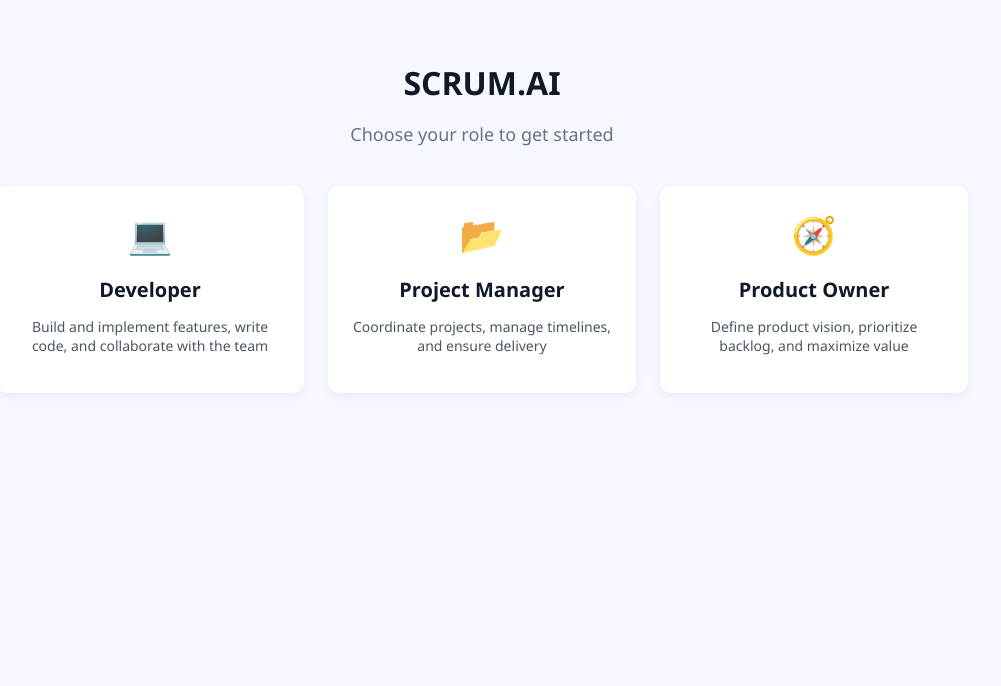
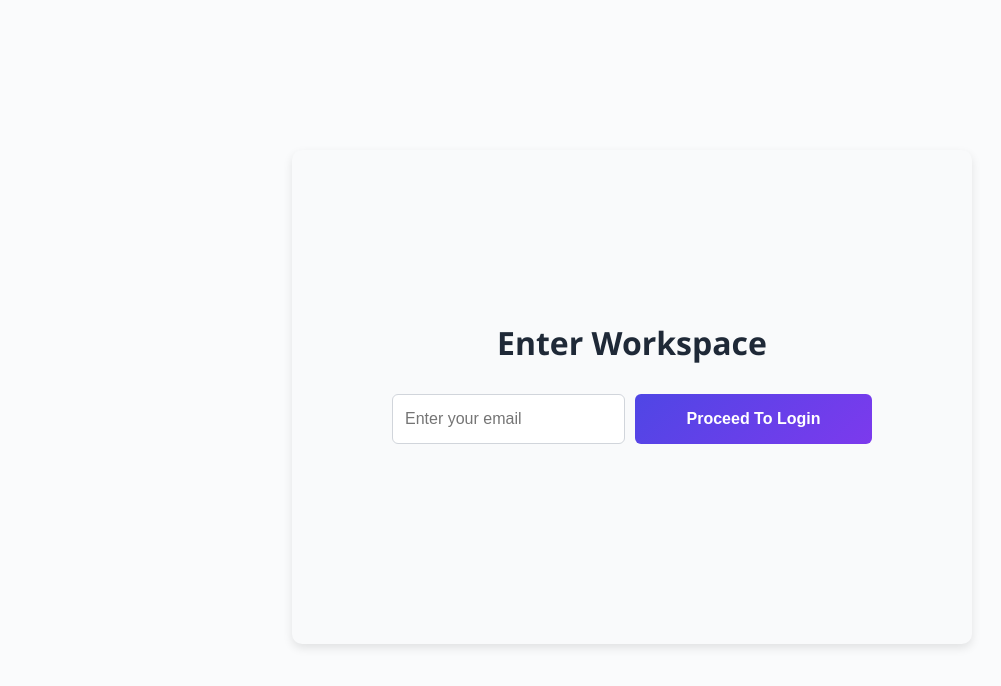
Before and after one commit to AmalFaisalkhann/scrum.ai, a React (Create React App) app: page /EnterWorkspace in a window 1280 px wide. Before the commit this address led to /. Shown: the top 686 px of the page, without its empty margins (158-1159 px from the left). Built offline with nearby package versions, Linux system fonts and the light colour scheme.

Commit message:
workspace screen

```diff
--- a/src/App.js
+++ b/src/App.js
@@ -1,4 +1,3 @@
-// src/App.js
 
 import React from 'react';
 import { Routes, Route, Navigate } from 'react-router-dom';
@@ -8,6 +7,7 @@ import ForgotPassword from './Auth/ForgotPassword';
 import Userroles from './Userroles/Userroles';
 import Productowner from './Dashboard/Productowner';
 import Workspace from './Dashboard/Workspace';
+import EnterWorkspace from './Dashboard/EnterWorkspace';
 
 function App() {
   return (
@@ -19,6 +19,7 @@ function App() {
       <Route path="*" element={<Navigate to="/" />} />
       <Route path="/Productowner" element={<Productowner />} />
             <Route path="Workspace" element={<Workspace />} />
+<Route path="/EnterWorkspace" element={<EnterWorkspace />} />
 
 
 
--- /dev/null
+++ b/src/Dashboard/EnterWorkspace.css
@@ -0,0 +1,69 @@
+.enter-workspace-container {
+  max-width: 600px;
+  margin-top: 150px;
+  margin-bottom: 100px;
+  margin-right: 150px;
+  margin-left: 450px;
+  padding: 150px 100px;
+  background-color: #f9fafb;
+  border-radius: 10px;
+  box-shadow: 0 4px 10px rgba(0,0,0,0.1);
+  font-family: 'Segoe UI', sans-serif;
+}
+
+.page-title {
+  text-align: center;
+  font-size: 2rem;
+  font-weight: bold;
+  color: #1f2937;
+  margin-bottom: 30px;
+}
+
+.form-section {
+  display: flex;
+  gap: 10px;
+  margin-bottom: 50px;
+}
+
+.form-section input {
+  flex: 1;
+  padding: 12px;
+  font-size: 1rem;
+  border: 1px solid #d1d5db;
+  border-radius: 6px;
+}
+
+.form-section button {
+  background: linear-gradient(135deg, #4f46e5, #7c3aed);
+  color: white;
+  border: none;
+  padding: 12px 18px;
+  border-radius: 6px;
+  cursor: pointer;
+  font-weight: 600;
+}
+
+.workspace-list {
+  list-style: none;
+  padding: 0;
+}
+
+.workspace-list li {
+  background-color: #e5e7eb;
+  padding: 20px 30px;
+  margin-bottom: 10px;
+  border-radius: 6px;
+  display: flex;
+  justify-content: space-between;
+  align-items: center;
+}
+
+.workspace-list button {
+background: linear-gradient(135deg, #4f46e5, #7c3aed);
+  color: white;
+  border: none;
+  padding: 8px 14px;
+  border-radius: 6px;
+  font-weight: 500;
+  cursor: pointer;
+}
--- /dev/null
+++ b/src/Dashboard/EnterWorkspace.js
@@ -0,0 +1,60 @@
+import React, { useState } from 'react';
+import { useNavigate } from 'react-router-dom';
+import './EnterWorkspace.css';
+
+const EnterWorkspace = () => {
+  const [email, setEmail] = useState('');
+  const [workspaces, setWorkspaces] = useState({
+    'owner@example.com': ['MarketingSprint', 'DevTeam'],
+    'manager@company.com': ['FinanceTeam'],
+  });
+
+  const [userWorkspaces, setUserWorkspaces] = useState([]);
+  const navigate = useNavigate();
+
+  const handleCheckWorkspaces = () => {
+    if (!email) return;
+    const found = workspaces[email] || [];
+    setUserWorkspaces(found);
+  };
+
+  const handleEnterWorkspace = (workspaceName) => {
+    navigate('/Productowner', {
+      state: {
+        email,
+        workspace: workspaceName,
+      },
+    });
+  };
+
+  return (
+    <div className="enter-workspace-container">
+      <h1 className="page-title">Enter Workspace</h1>
+
+      <div className="form-section">
+        <input
+          type="email"
+          placeholder="Enter your email"
+          value={email}
+          onChange={(e) => setEmail(e.target.value)}
+        />
+        <button onClick={handleCheckWorkspaces}>Proceed To Login</button>
+      </div>
+
+      {userWorkspaces.length > 0 && (
+        <ul className="workspace-list">
+          {userWorkspaces.map((ws, index) => (
+            <li key={index}>
+              {ws}
+              <button onClick={() => handleEnterWorkspace(ws)}>
+                Enter
+              </button>
+            </li>
+          ))}
+        </ul>
+      )}
+    </div>
+  );
+};
+
+export default EnterWorkspace;
--- a/src/Dashboard/Productowner.css
+++ b/src/Dashboard/Productowner.css
@@ -12,7 +12,7 @@ body {
 
 /* Header */
 .top-nav {
-  background:  #764ba2 100%;
+  background: linear-gradient(135deg, #4f46e5, #7c3aed);
   padding: 16px 32px;
   display: flex;
   justify-content: space-between;
@@ -87,14 +87,14 @@ textarea {
 input:focus,
 textarea:focus {
   outline: none;
-  border-color: #667eea;
+  border-color: linear-gradient(135deg, #4f46e5, #7c3aed);
   box-shadow: 0 0 0 2px rgba(102, 126, 234, 0.1);
 }
 
 /* Buttons */
 button {
   height: 50px;
-  background:  #764ba2;
+background: linear-gradient(135deg, #4f46e5, #7c3aed);
   color: white;
   border: none;
   border-radius: 8px;
--- a/src/Dashboard/Productowner.js
+++ b/src/Dashboard/Productowner.js
@@ -11,13 +11,12 @@ function ProductOwner() {
         <nav>
           <ul>
             <li>Dashboard</li>
-            <li>Team Insights</li>
             <li>Feedback</li>
             <li>Notifications</li>
           </ul>
         </nav>
         <div className="user-info">
-          <span className="user-icon">🧑</span>
+
           <span className="user-name">Owner</span>
         </div>
       </header>
@@ -47,6 +46,7 @@ function ProductOwner() {
 
       {/* Footer */}
       <footer className="bottom-nav">
+
       </footer>
     </>
   );
--- a/src/Dashboard/Workspace.css
+++ b/src/Dashboard/Workspace.css
@@ -35,7 +35,7 @@
 
 .workspace-setup button {
   padding: 12px 20px;
-  background-color: #6b46c1;
+background: linear-gradient(135deg, #4f46e5, #7c3aed);
   color: #fff;
   border: none;
   border-radius: 6px;
@@ -46,7 +46,7 @@
 }
 
 .workspace-setup button:hover {
-  background-color: #553c9a;
+background: linear-gradient(135deg, #4f46e5, #7c3aed);
 }
 
 .workspace-list {
@@ -72,7 +72,7 @@
 }
 
 .workspace-actions button {
-  background-color: #6b46c1;
+background: linear-gradient(135deg, #4f46e5, #7c3aed);
   color: #fff;
   border: none;
   border-radius: 6px;
@@ -85,7 +85,7 @@
 }
 
 .workspace-actions button:hover {
-  background-color: #4c3392;
+background: linear-gradient(135deg, #4f46e5, #7c3aed);
 }
 
 .section-subtitle {
--- a/src/Dashboard/Workspace.js
+++ b/src/Dashboard/Workspace.js
@@ -44,7 +44,7 @@ const Workspace = () => {
           <div className="workspace-setup">
             <input
               type="email"
-              placeholder="Enter your product owner email"
+              placeholder="Enter your email"
               value={email}
               onChange={(e) => setEmail(e.target.value)}
             />
```
